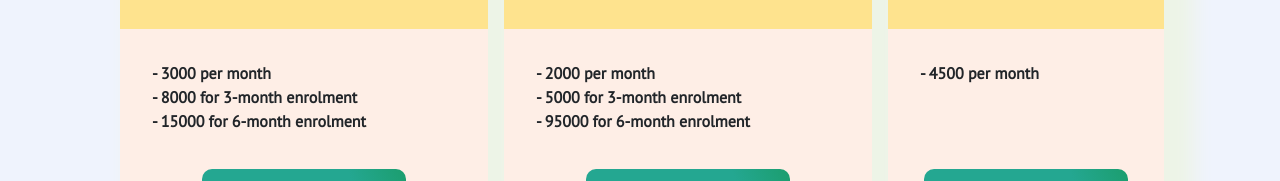
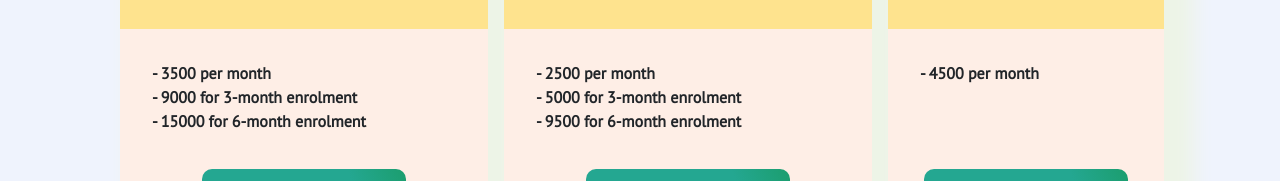
Before and after one commit to ritikamadaan01/englishAdapt, a React (Create React App) app: page /plans in a window 1280 px wide. Shown: the part 245-426 px from the top of the page. Built offline with nearby package versions, Linux system fonts and the light colour scheme.

Commit message:
update rate

```diff
--- a/src/Components/plans.jsx
+++ b/src/Components/plans.jsx
@@ -9,9 +9,9 @@ class Plans extends React.Component {
 
                 </div>
                 <div className="plan-card-body">
-                    <div>- 3000 per month
+                    <div>- 3500 per month
                     </div>
-                    <div>- 8000 for 3-month enrolment</div>
+                    <div>- 9000 for 3-month enrolment</div>
                     <div>- 15000 for 6-month enrolment
                     </div>
 
@@ -34,10 +34,10 @@ class Plans extends React.Component {
                     General English (Group Sessions)
                 </div>
                 <div className="plan-card-body">
-                    <div>- 2000 per month
+                    <div>- 2500 per month
                     </div>
                     <div>- 5000 for 3-month enrolment</div>
-                    <div>- 95000 for 6-month enrolment
+                    <div>- 9500 for 6-month enrolment
                     </div>
                     <br />
 
```
